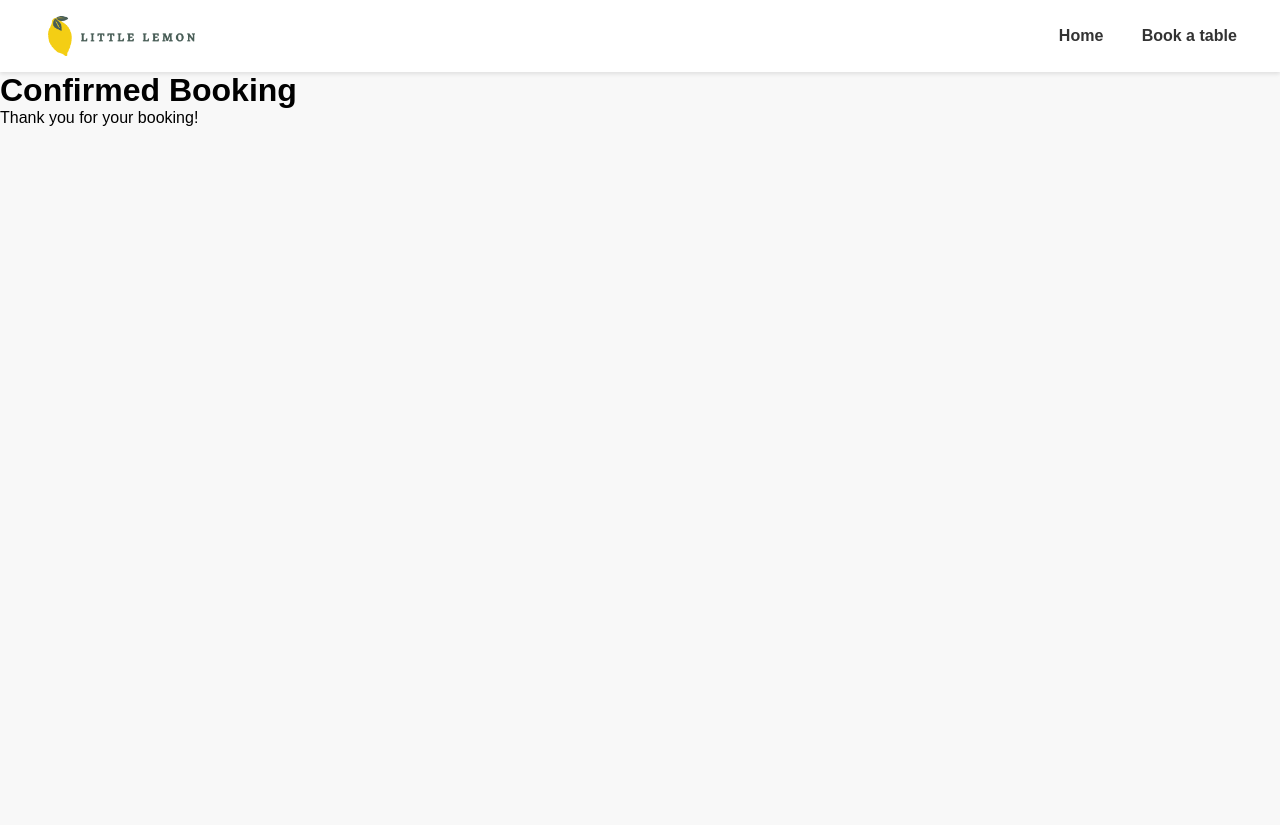
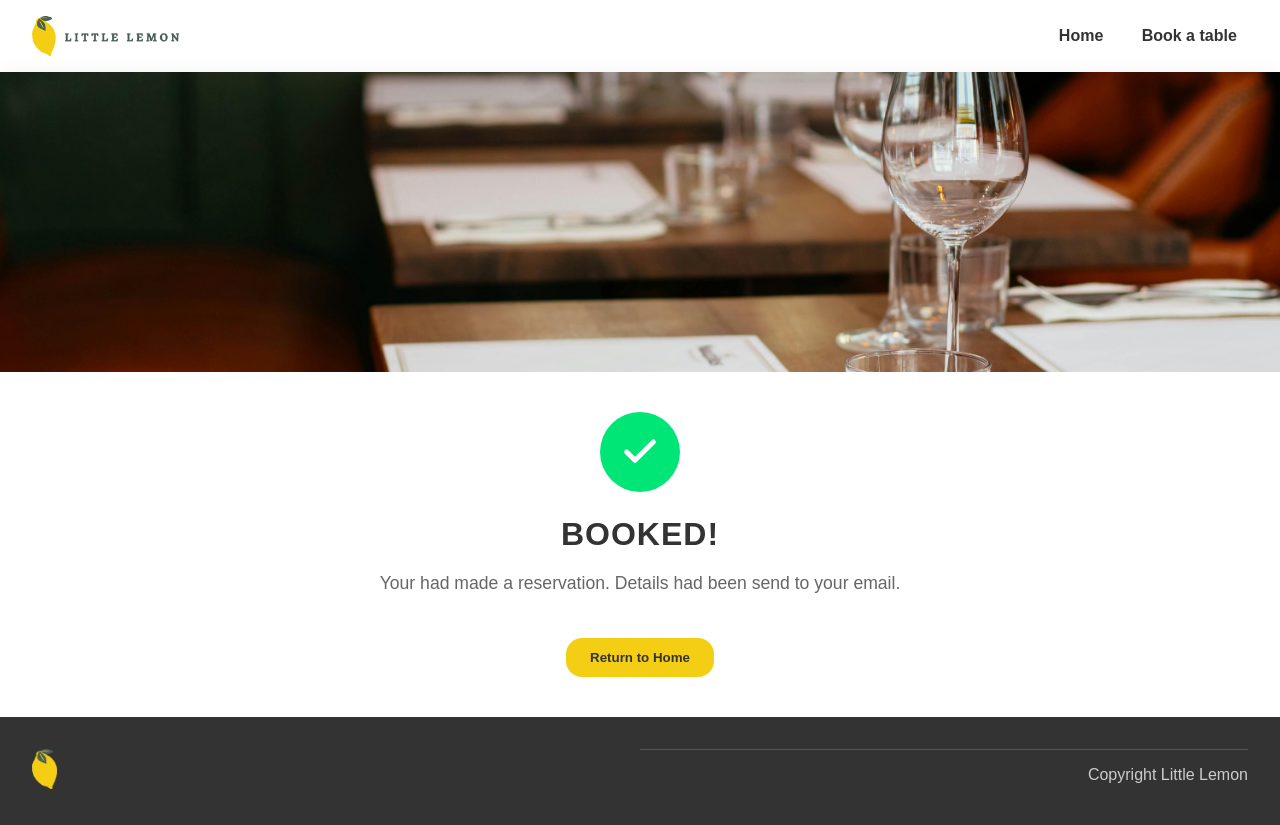
Before and after one commit to kayzin1122/capstone, a React (Create React App) app: page /confirmed_booking in a window 1280 px wide. Before the commit the page ends 800 px from the top, so only its background shows below. Built offline with nearby package versions, Linux system fonts and the light colour scheme.

Commit message:
Updated styling to booking page and added confirmed booking page

```diff
--- a/src/App.css
+++ b/src/App.css
@@ -47,7 +47,6 @@ nav ul li a:active {
 
 .nav-img {
   height: 40px;
-  margin-left: 1rem;
 }
 
 /* Call to Action section */
@@ -78,21 +77,6 @@ nav ul li a:active {
   max-width: 500px;
   margin-bottom: 1.5rem;
   line-height: 1.6;
-}
-
-.Homepage section:first-of-type button {
-  background-color: #f4ce14;
-  color: #333;
-  border: none;
-  padding: 0.75rem 1.5rem;
-  border-radius: 16px;
-  font-weight: bold;
-  cursor: pointer;
-  transition: background-color 0.3s;
-}
-
-.Homepage section:first-of-type button:hover {
-  background-color: #e1bd13;
 }
 
 /* CustomersSay section */
@@ -320,20 +304,24 @@ nav ul li a:active {
 }
 
 /* Menu category tabs styling */
-.Homepage button {
-  background-color: #eaeaea;
+.button{
+  background-color: #f4ce14;
+  color: #333;
   border: none;
-  padding: 0.5rem 1rem;
-  border-radius: 20px;
-  margin-right: 0.5rem;
-  margin-bottom: 1rem;
+  padding: 0.75rem 1.5rem;
+  border-radius: 16px;
+  font-weight: bold;
   cursor: pointer;
   transition: background-color 0.3s;
 }
 
-.Homepage button:hover, .Homepage button.active {
-  background-color: #495e57;
-  color: white;
+.button:hover {
+  background-color: #e1bd13;
+}
+
+.button.active{
+  background-color: #af940e;
+  color: gray;
 }
 
 /* Menu item styling */
@@ -445,3 +433,144 @@ footer img {
     align-items: center;
   }
 }
+
+/* Booking Form Styles */
+.booking-form {
+  display: grid;
+  max-width: 100%;
+  gap: 12px;
+  background-color: white;
+  justify-items: center;
+  text-align: center;
+  padding-bottom: 5%;
+}
+
+.booking-form label {
+  font-weight: 600;
+  color: #495e57;
+  margin-bottom: 4px;
+  margin-top: 4px;
+  font-family: 'Karla', sans-serif;
+  text-align: center;
+  width: 100%;
+}
+
+.booking-input,
+.booking-select {
+  padding: 10px 12px;
+  border: 2px solid #495e57;
+  border-radius: 4px;
+  font-size: 1rem;
+  transition: border-color 0.3s;
+  width: 400px;
+  height: 50px;
+  margin-bottom: 20px;
+  margin-left: auto;
+  margin-right: auto;
+}
+
+.booking-input:focus,
+.booking-select:focus {
+  border-color: #495e57;
+  outline: none;
+  box-shadow: 0 0 0 2px rgba(73, 94, 87, 0.2);
+}
+
+.booking-submit {
+  background-color: #f4ce14;
+  color: #333;
+  border: none;
+  padding: 12px;
+  max-width: 300px;
+  height: 50px;
+  border-radius: 10px;
+  font-weight: bold;
+  cursor: pointer;
+  margin-top: 10px;
+  margin-left: auto;
+  margin-right: auto;
+  transition: background-color 0.3s, transform 0.2s;
+  font-family: 'Karla', sans-serif;
+  justify-self: center;
+}
+
+.booking-submit:hover {
+  background-color: #e1bd13;
+  transform: translateY(-2px);
+}
+
+.booking-submit:active {
+  background-color: #d4b012;
+  transform: translateY(0);
+}
+
+/* Confirmation Booking */
+.confirmation-card {
+  background-color: white;
+  box-shadow: 0 4px 20px rgba(0, 0, 0, 0.08);
+  width: 100%;
+  max-width: 100%;
+  overflow: hidden;
+  display: flex;
+  flex-direction: column;
+}
+
+.restaurant-image {
+  width: 100%;
+  height: 300px;
+  object-fit: cover;
+}
+
+.confirmation-content {
+  padding: 2.5rem;
+  display: flex;
+  flex-direction: column;
+  align-items: center;
+  text-align: center;
+}
+
+.check-circle {
+  background-color: #00e676;
+  width: 80px;
+  height: 80px;
+  border-radius: 50%;
+  display: flex;
+  align-items: center;
+  justify-content: center;
+  margin-bottom: 1.5rem;
+}
+
+.check-icon {
+  width: 40px;
+  height: 40px;
+  color: white;
+}
+
+.confirmation-title {
+  font-size: 2rem;
+  font-weight: 600;
+  color: #333;
+  margin-bottom: 1rem;
+  text-transform: uppercase;
+  letter-spacing: 1px;
+}
+
+.confirmation-message {
+  font-size: 1.1rem;
+  color: #666;
+  margin-bottom: 2.5rem;
+  max-width: 80%;
+  line-height: 1.6;
+}
+
+/* Confirmation Booking */
+.booking-section{
+  background-color: #495e57;
+  color: white;
+  position: relative;
+  margin-bottom: 40px;
+  padding: 50px;
+  border: 2px solid #171e1c;
+  text-align: center;
+  width: 100%;
+}
--- a/src/components/BookingForm.js
+++ b/src/components/BookingForm.js
@@ -1,29 +1,64 @@
 function BookingForm({ date, setDate, time, setTime, guests, setGuests, occasion, setOccasion, availableTimes, dispatch, submitForm }) {
     return (
-        <form style={{ display: "grid", maxWidth: "200px", gap: "20px" }} onSubmit={submitForm}>
+        <form className="booking-form" onSubmit={submitForm}>
+            <div className="booking-section">
+                <h1 style={{ marginBottom: "5px", textAlign: "center" }}>Booking Page</h1>
+            </div>
+
             <label htmlFor="res-date">Choose date</label>
-            <input type="date" id="res-date" value={date} onChange= {(e) => {
-                setDate(e.target.value);
-                dispatch({ type: 'change_date', date: e.target.value });
-            }}/>
+            <input
+                required
+                type="date"
+                id="res-date"
+                className="booking-input"
+                value={date}
+                onChange= {(e) => {
+                    setDate(e.target.value);
+                    dispatch({ type: 'change_date', date: e.target.value });
+                }}
+            />
 
             <label htmlFor="res-time">Choose time</label>
-            <select id="res-time" value={time} onChange= {(e) => setTime(e.target.value)}>
+            <select
+                required
+                id="res-time"
+                className="booking-select"
+                value={time}
+                onChange= {(e) => setTime(e.target.value)}
+            >
+                <option value="" disabled>Select time</option>
                 {availableTimes?.map(time => (
                     <option key={time}>{time}</option>
                 ))}
             </select>
 
             <label htmlFor="guests">Number of guests</label>
-            <input type="number" placeholder="1" min="1" max="10" id="guests" value={guests} onChange= {(e) => setGuests(e.target.value)} />
+            <input
+                required
+                type="number"
+                placeholder="1"
+                min="1"
+                max="10"
+                id="guests"
+                className="booking-input"
+                value={guests}
+                onChange= {(e) => setGuests(e.target.value)}
+            />
 
             <label htmlFor="occasion">Occasion</label>
-            <select id="occasion" value={occasion} onChange= {(e) => setOccasion(e.target.value)}>
+            <select
+                required
+                id="occasion"
+                className="booking-select"
+                value={occasion}
+                onChange= {(e) => setOccasion(e.target.value)}
+            >
+                <option value="" disabled>Select occasion</option>
                 <option>Birthday</option>
                 <option>Anniversary</option>
             </select>
 
-            <input type="submit" value="Make Your reservation" />
+            <input type="submit" className="booking-submit" value="Make Your reservation" />
         </form>
     );
 }
--- a/src/components/BookingPage.js
+++ b/src/components/BookingPage.js
@@ -1,5 +1,6 @@
 import BookingForm from "./BookingForm";
 import Nav from './Nav';
+import Footer from './Footer';
 import {useReducer, useState} from "react";
 import { fetchAPI, submitAPI } from '../utils/apiFunctions';
 import { useNavigate } from 'react-router-dom';
@@ -31,19 +32,17 @@ function BookingPage() {
 
     // Function to accepts form data
     function submitForm(formData) {
-        // Send form data to server
-        if (submitAPI(formData)) {
-            // Redirect to confirmation page
-            navigate('/confirmed_booking');
-        }
+    // Send form data to server
+    if (submitAPI(formData)) {
+        // Redirect to confirmation page
+        navigate('/confirmed_booking');
     }
-
+}
 
     return (
         <>
             <Nav />
             <main>
-                <h1>Booking Page</h1>
                 <BookingForm
                     date={date}
                     setDate={setDate}
@@ -58,6 +57,7 @@ function BookingPage() {
                     submitForm={submitForm}
                 />
             </main>
+            <Footer />
         </>
     );
 }
--- a/src/components/CallToAction.js
+++ b/src/components/CallToAction.js
@@ -7,7 +7,7 @@ function CallToAction() {
       <h1>Little Lemon</h1>
       <Chicago />
       <Link to="/booking">
-        <button>Reserve a Table</button>
+        <button class="button">Reserve a Table</button>
       </Link>
     </section>
   );
--- a/src/components/ConfirmedBooking.js
+++ b/src/components/ConfirmedBooking.js
@@ -1,12 +1,43 @@
 import Nav from './Nav';
+import Footer from './Footer';
+import { Link } from 'react-router-dom';
+
 function ConfirmedBooking() {
     return (
         <>
             <Nav />
-            <main>
-                <h1>Confirmed Booking</h1>
-                <p>Thank you for your booking!</p>
-            </main>
+            <div class="confirmation-card">
+                <img src="./images/table.jpg" alt="Reservation table" class="restaurant-image" />
+
+                <div class="confirmation-content">
+                    <div class="check-circle">
+                    <svg
+                        className="check-icon"
+                        xmlns="http://www.w3.org/2000/svg"
+                        viewBox="0 0 24 24"
+                        fill="none"
+                        stroke="currentColor"
+                        strokeWidth="3"
+                        strokeLinecap="round"
+                        strokeLinejoin="round"
+                    >
+                        <polyline points="20 6 9 17 4 12" />
+                    </svg>
+                    </div>
+
+                    <h2 class="confirmation-title">Booked!</h2>
+
+                    <p class="confirmation-message">
+                        Your had made a reservation. Details had been send to your email.
+                    </p>
+                    <Link to="/">
+                        <button class="button">
+                            Return to Home
+                        </button>
+                    </Link>
+                </div>
+            </div>
+            <Footer />
         </>
     )
 }
```
Also changed, not shown: public/images/table.jpg (added), src/index.css (line endings or trailing spaces).
